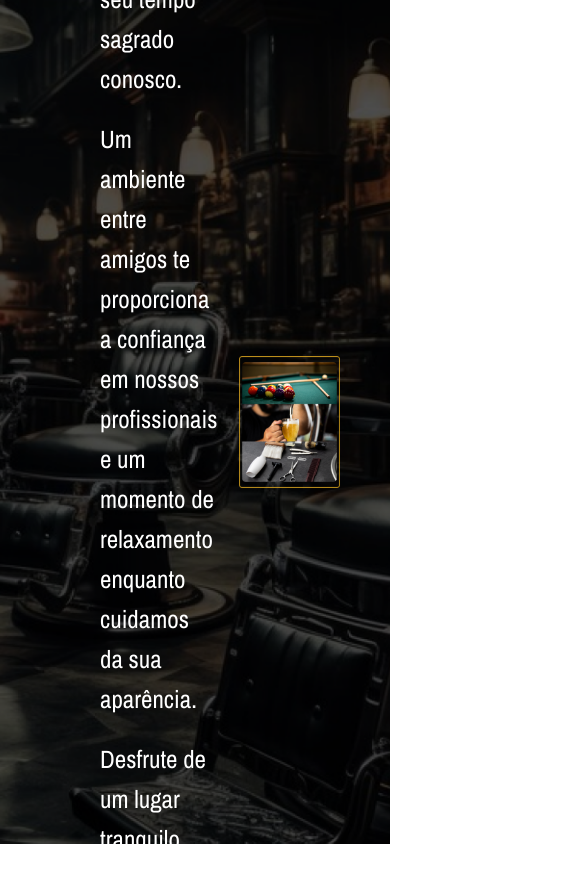
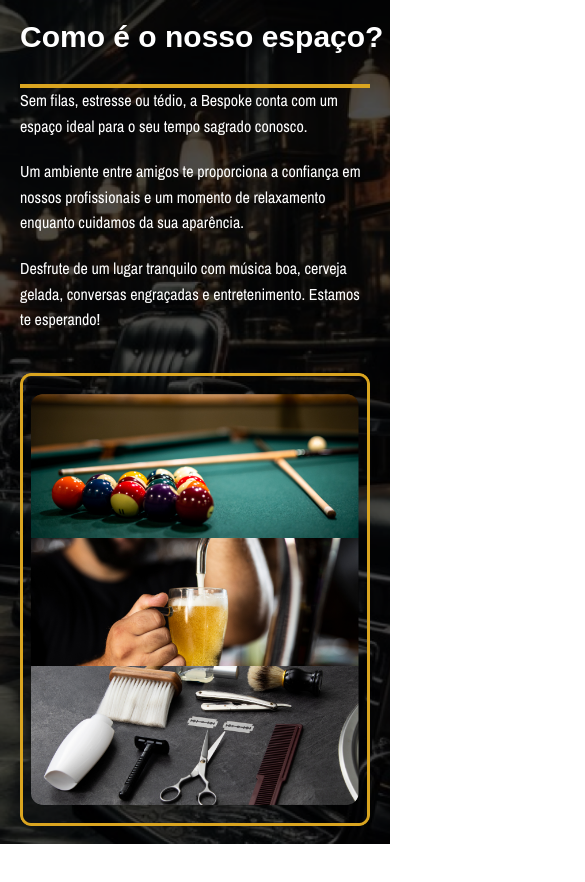
Before and after one commit to millenavn/Bespoke-BarberShop, a plain HTML site: page Espaço/Espaço.html in a window 390 px wide. Shown: the top 882 px of the page, 585 px wide, since content can reach past the window. After the commit the page ends 844 px from the top, so only its background shows below. Drawn offline with nearby package versions, Linux system fonts and the light colour scheme; a web font is replaced by a local one.

Commit message:
Add files via upload

```diff
--- a/Espaço/Espaço.css
+++ b/Espaço/Espaço.css
@@ -1,7 +1,7 @@
-@import url('https://fonts.googleapis.com/css2?family=Arapey:ital@0;1&display=swap'); /* Fonte Arapey*/
-@import url('https://fonts.googleapis.com/css2?family=Archivo+Narrow:ital,wght@0,400..700;1,400..700&display=swap');  /* Fonte Archivo Naroow*/
+@import url('https://fonts.googleapis.com/css2?family=Arapey:ital@0;1&display=swap'); /* Fonte Arapey */
+@import url('https://fonts.googleapis.com/css2?family=Archivo+Narrow:ital,wght@0,400..700;1,400..700&display=swap'); /* Fonte Archivo Narrow */
 
-* {  /* É para náo precisar rolar para baixo */
+* {  /* É para não precisar rolar para baixo */
     margin: 0;
     padding: 0;
     box-sizing: border-box;
@@ -10,7 +10,7 @@
 .space-section {
     position: relative;
     height: 100vh; /* Para ocupar a página toda */
-    background-image: url('Imagens/image\ 3.png'); /* Imagem de fundo */
+    background-image: url('Imagens/image 3.png'); /* Imagem de fundo */
     background-size: cover; /* Para cobrir tudo */
     background-position: center; /* Centraliza a imagem */
 }
@@ -28,7 +28,7 @@
 }
 
 .content {
-    max-width: 50%; /* Largura máxima do texto em relaçäo a tela */
+    max-width: 50%; /* Largura máxima do texto em relação a tela */
     padding-right: 30px; /* Espaço à direita entre o texto e a imagem */
 }
 
@@ -40,11 +40,10 @@
     padding-bottom: 30px; /* Espaçamento entre o texto e a linha */
     width: auto; /* Ajusta a largura para caber o conteúdo */
     white-space: nowrap; /* Impede a quebra de linha do texto */
-    position: relative; /*  Precisa para as propriedades left e top */
+    position: relative; /* Precisa para as propriedades left e top */
     left: 50px; /* Distancia da esquerda */
     top: -40px; /* Distancia do topo */
 }
-
 
 .content p {
     font-family: "Archivo Narrow", sans-serif; /* Fonte */
@@ -58,10 +57,77 @@
 }
 
 .composite-image {
-    max-width: 35%; /* Largura máxima da imagem*/
+    max-width: 35%; /* Largura máxima da imagem */
     display: flex; /* Usa flexbox para alinhar a imagem */
 }
 
 .composite-image img {
     width: 100%; /* Faz a imagem ocupar 100% da largura do contêiner */
 }
+
+/* Media Queries para responsividade */
+
+/* Ajustes para telas menores que 1024px */
+@media (max-width: 1024px) {
+    .content {
+        max-width: 60%; /* Aumenta a largura do texto */
+    }
+
+    .content h1 {
+        font-size: 50px; /* Diminui o tamanho da fonte do título */
+        left: 30px; /* Ajusta a posição */
+        top: -30px; /* Ajusta a posição */
+    }
+
+    .content p {
+        font-size: 20px; /* Diminui o tamanho da fonte do parágrafo */
+        left: 30px; /* Ajusta a posição */
+        top: 0; /* Ajusta a posição */
+    }
+
+    .composite-image {
+        max-width: 40%; /* Aumenta a largura máxima da imagem */
+    }
+}
+
+/* Ajustes para telas menores que 768px */
+@media (max-width: 768px) {
+    .overlay {
+        flex-direction: column; /* Alinha os itens verticalmente */
+        padding: 20px; /* Reduz o espaçamento interno */
+    }
+
+    .content {
+        max-width: 100%; /* A largura do texto ocupa 100% */
+        padding-right: 0; /* Remove o padding à direita */
+        margin-bottom: 20px; /* Espaço abaixo do texto */
+    }
+
+    .content h1 {
+        font-size: 40px; /* Diminui o tamanho da fonte do título */
+        left: 0; /* Ajusta a posição */
+        top: 0; /* Ajusta a posição */
+        text-align: center; /* Centraliza o título */
+    }
+
+    .content p {
+        font-size: 18px; /* Diminui o tamanho da fonte do parágrafo */
+        left: 0; /* Ajusta a posição */
+        top: 0; /* Ajusta a posição */
+    }
+
+    .composite-image {
+        max-width: 100%; /* A imagem ocupa 100% da largura */
+    }
+}
+
+/* Ajustes para telas menores que 480px */
+@media (max-width: 480px) {
+    .content h1 {
+        font-size: 30px; /* Diminui ainda mais o tamanho do título */
+    }
+
+    .content p {
+        font-size: 16px; /* Diminui ainda mais o tamanho do parágrafo */
+    }
+}
```
